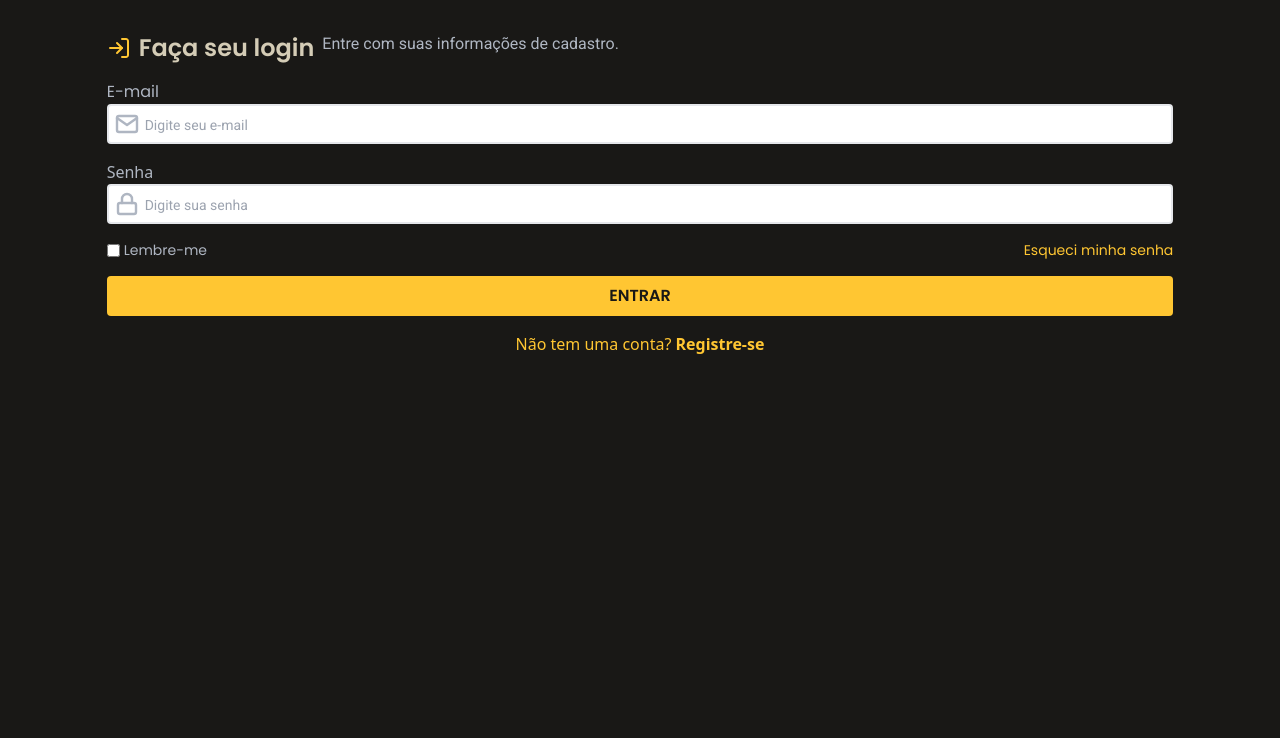
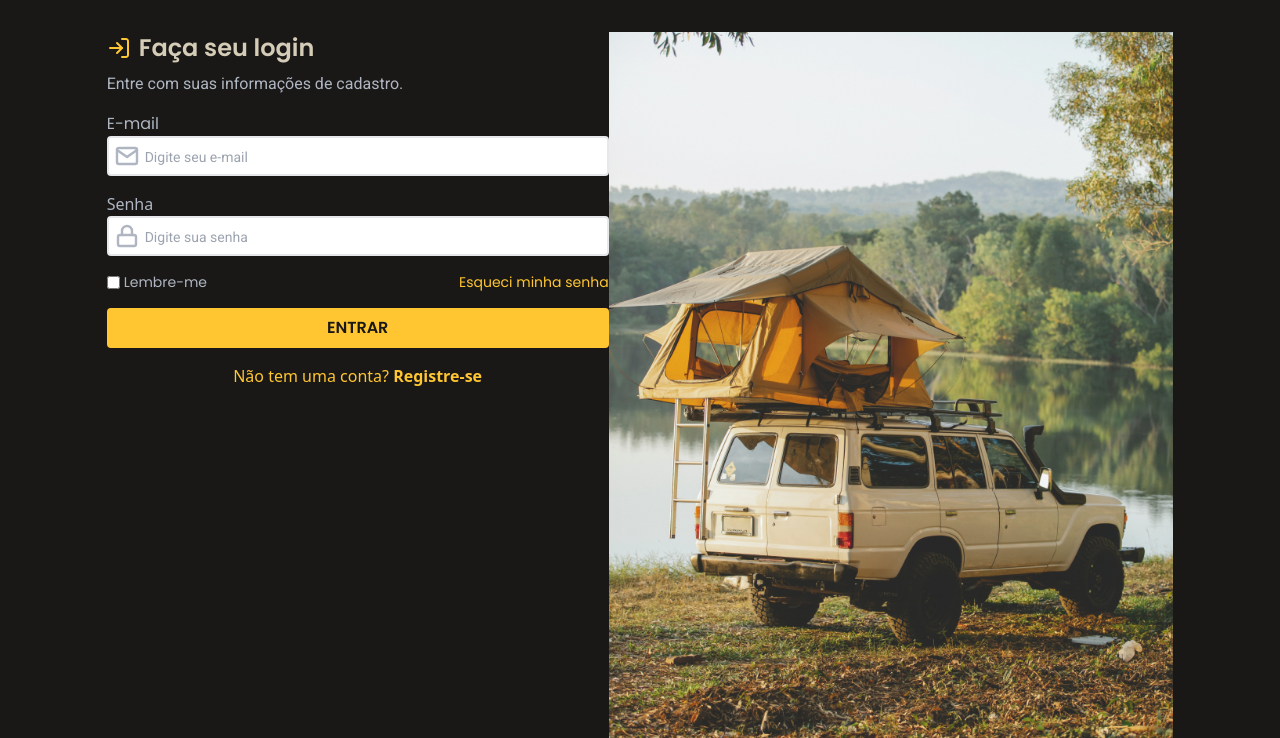
Before and after one commit to Marcoswodbarros/LoginForm, a website: page index.html in a window 1280 px wide. Shown: the part 64-802 px from the top of the page. Drawn offline with Linux system fonts and the light colour scheme.

Commit message:
Starting laptop version

```diff
--- a/index.html
+++ b/index.html
@@ -19,7 +19,8 @@
         <img src="src/images/logo.svg" class="absolute top-8 left-8" alt="Camp.in logo">
     </header>
 
-    <main class="mt-16 w-10/12 flex flex-col gap-4">
+    <main class="mt-16 w-10/12 laptop:flex">
+        <div id="main__container" class="flex flex-col gap-4 laptop:w-half">
             <div id="titles" class="flex flex-wrap gap-2">
                 <img src="src/images/log-in.svg" alt="Login">
                 <h1 class="text-textTitle font-poppins text-2xl font-semibold">Faça seu login</h1>
@@ -55,6 +56,11 @@
             <div id="lastLink" class="text-primaryColor flex justify-center">
                 <span>Não tem uma conta? <a href="#" class="font-semibold">Registre-se</a></span>
             </div>
+        </div>
+
+        <div id="img__container" class="laptop-half">
+            <img src="src/images/side-image.jpg" alt="">
+        </div>
     </main>
 
     <script src="src/js/main.js"></script>
```
Also changed, not shown: dist/output.css. Lines whose indentation alone changed are shown as unchanged.
